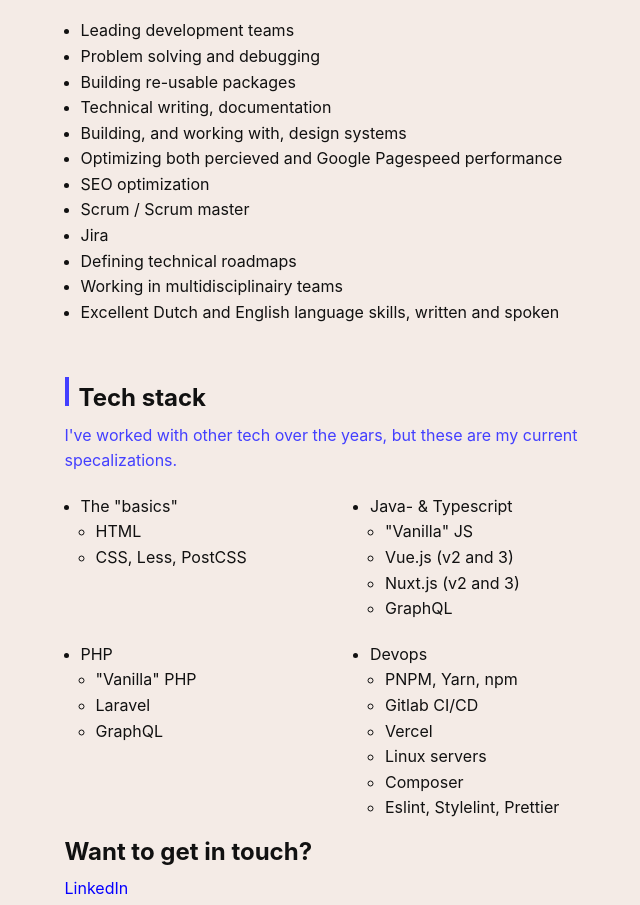
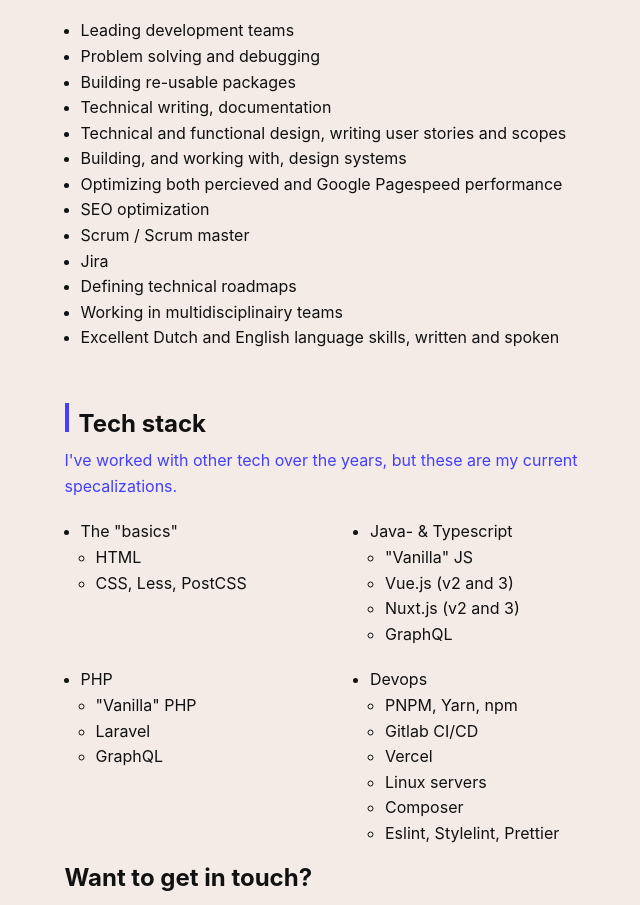
Before and after one commit to FreekVR/freekvanrijt.nl, a Vue app: page / in a window 1280 px wide. Shown: the part 1380-2285 px from the top of the page, without its empty margins (278-918 px from the left). Built offline with nearby package versions, Linux system fonts and the light colour scheme.

Commit message:
User stories

```diff
--- a/src/components/TheCV.vue
+++ b/src/components/TheCV.vue
@@ -92,6 +92,7 @@
                 <li>Problem solving and debugging</li>
                 <li>Building re-usable packages</li>
                 <li>Technical writing, documentation</li>
+                <li>Technical and functional design, writing user stories and scopes</li>
                 <li>Building, and working with, design systems</li>
                 <li>Optimizing both percieved and Google Pagespeed performance</li>
                 <li>SEO optimization</li>
```
